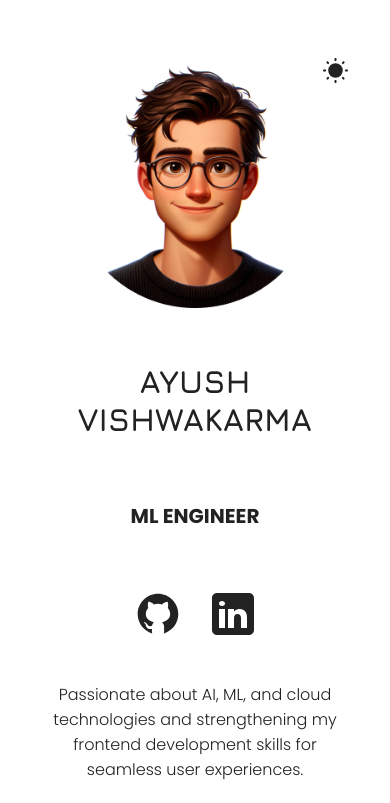
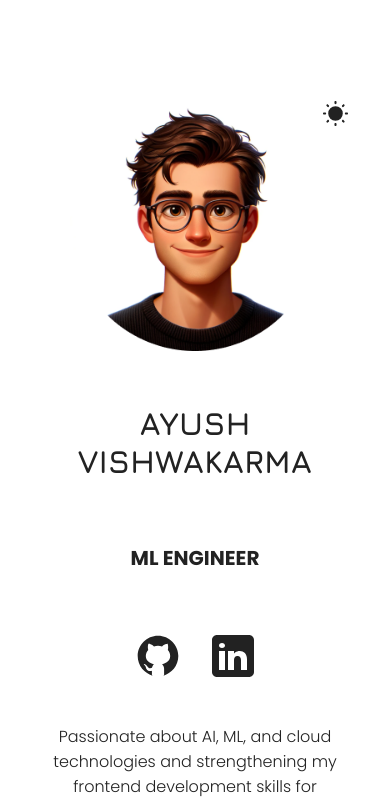
Before and after one commit to justanayush/Portfolio, a React (Vite) app: page / in a window 390 px wide. Shown: the top 803 px of the page. Built offline with nearby package versions, Linux system fonts and the light colour scheme; a web font is replaced by a local one.

Commit message:
making mobile view better

```diff
--- a/src/sections/Hero/HeroStyles.module.css
+++ b/src/sections/Hero/HeroStyles.module.css
@@ -4,7 +4,7 @@
     justify-content: center;
     gap: 20px;
     text-align: center;
-    height: 110vh;
+    height: 120vh;
     min-height: 500px;
 
 
```
